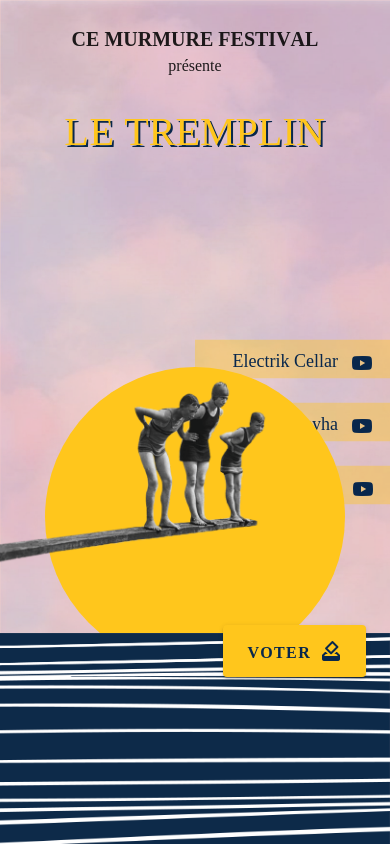
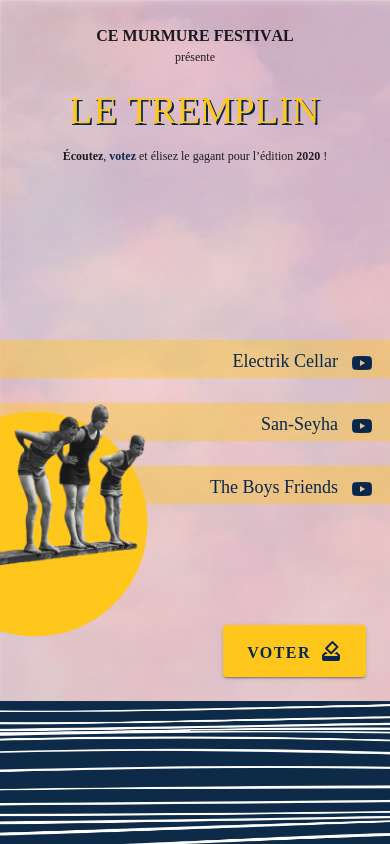
Before and after one commit to qnp/tremplin-cemurmure-2020, a Nuxt app: page / in a window 390 px wide. Shown: the top 844 px of the page. Built offline with nearby package versions, Linux system fonts and the light colour scheme; what vue-social-sharing would draw is missing.

Commit message:
responsivity, wording, UI, UX

```diff
--- a/nuxt.config.js
+++ b/nuxt.config.js
@@ -19,7 +19,7 @@ export default {
       {
         name: 'viewport',
         content:
-          'width=device-width,initial-scale=1.0,maximum-scale=3.0,user-scalable=yes',
+          'width=device-width,initial-scale=1.0,maximum-scale=1.0,user-scalable=no',
       },
       // favicons
       { name: 'msapplication-TileColor', content: '#d5dbe5' },
--- a/package.json
+++ b/package.json
@@ -11,6 +11,8 @@
     "generate": "nuxt generate"
   },
   "dependencies": {
+    "await-to-js": "^2.1.1",
+    "axios": "^0.19.2",
     "nuxt": "^2.0.0",
     "vue-social-sharing": "^2.4.7"
   },
--- a/pages/index.vue
+++ b/pages/index.vue
@@ -19,10 +19,16 @@
           text-animation(:start-delay="1") présente
         .flyer-title__tremplin
           text-animation(:start-delay="2.5" :stagger-delay="0.2" mode="to-center" reverse) LE TREMPLIN
-        .flyer-title__catchline(:class="{ show: showCatchline }") <b>Écoutez</b>, <b class="emph-text">votez</b> et élisez le gagant pour l’édition <b>2020</b> !
+        .flyer-title__catchline(:class="{ show: showCatchline }") <b>Écoutez</b>, <b class="emph-text">votez</b> et élisez le gagant pour l’édition&nbsp;<b>2020</b>&nbsp;!
 
-      v-btn.vote__button(color="primary" x-large @click="showVoteDialog = true" :disabled="doneVote")
-        .vote__button__text VOTER
+      v-btn.vote__button(
+        color="primary"
+        x-large
+        @click="showVoteDialog = true"
+        :disabled="doneVote"
+        :class="{ 'vote__button--show': showVoteButton }"
+      )
+        .vote__button__text {{ doneVote ? 'VOTÉ' : 'VOTER' }}
         v-icon.ml-2 {{ doneVote ? 'mdi-check' : 'mdi-vote' }}
 
     transition(name="t-fade-out")
@@ -39,7 +45,7 @@
         .dialog__control__text suivant
         .dialog__control__group {{ nextGroup.name }}
 
-      v-card(color="accent")
+      v-card.group__dialog(color="accent")
         v-card-title.dialog__group-name.primary.accent--text {{ selectedGroup.name }}
           v-btn.dialog__close(icon absolute @click="showGroupVideo = false")
             v-icon mdi-close
@@ -47,7 +53,7 @@
 
     v-dialog(v-model="showVoteDialog" width="580")
       v-card.vote__dialog(color="accent" dark)
-        v-card-title.secondary.justify-center.accent--text {{ voteError ? 'Erreur' : doneVote ? 'Vous avez voté' : 'Votez pour votre groupe préféré' }}
+        v-card-title.secondary.justify-center.accent--text {{ voteError ? 'Erreur' : doneVote ? 'Vous avez voté' : $vuetify.breakpoint.xs ? 'Votez' : 'Votez pour votre groupe préféré' }}
           v-btn.dialog__close(icon absolute @click="showVoteDialog = false" color="accent")
             v-icon mdi-close
         template(v-if="!doneVote && !voteError")
@@ -58,9 +64,9 @@
               @submit="e => e.preventDefault()"
               lazy-validation
             )
-              p.mt-6.primary--text Le groupe heureux élu de votre
-                v-icon.mx-2(color="secondary") mdi-heart
-                span est :
+              p.mt-4.primary--text Le groupe heureux élu de votre&nbsp;
+                v-icon.mr-2(color="secondary") mdi-heart
+                span est&nbsp;:
               v-radio-group(
                 :rules="[v => !!v || 'Choix du groupe requis']"
                 v-model="votedGroup"
@@ -73,8 +79,8 @@
                   :value="group.name"
                   color="primary"
                 )
-              p.primary--text.mb-2 Renseignez votre adresse email :
-              v-text-field(
+              p.primary--text.mb-2 Renseignez votre adresse&nbsp;email&nbsp;:
+              v-text-field.vote__email(
                 outlined
                 label="email"
                 name="email"
@@ -84,7 +90,7 @@
                 validate-on-blur
                 v-model="voteEmail"
               )
-              small Nous avons besoin de votre adresse pour vous envoyer un email afin de valider votre vote. Aucun email n’est stocké, ni partagé à des fins publicitaires.
+              small Nous avons besoin de votre adresse pour vous envoyer un email afin de valider ce vote. Aucun email n’est stocké, ni partagé à des fins publicitaires.
           v-card-actions
             v-spacer
             v-btn(large text color="secondary" @click="showVoteDialog = false") Annuler
@@ -134,6 +140,11 @@ $bounce := cubic-bezier(0.64, 0.57, 0.67, 1.53)
 make-title($size)
   font-size $size
   text-shadow (0.05 * $size) (0.05 * $size) 0 $color-accent
+
+make-sun($size)
+  width $size
+  height $size
+  border-radius 0.5 * $size
 
 absolute-full()
   position absolute
@@ -198,6 +209,7 @@ select:-webkit-autofill:focus
   text-shadow 2px 2px 0 $color-accent
   font-weight bold
   font-size 24px
+  white-space pre
 
   &::before, &::after
     content ''
@@ -231,9 +243,7 @@ select:-webkit-autofill:focus
 
   .flyer-image-sun
     position absolute
-    width $sun-size
-    height $sun-size
-    border-radius 0.5 * $sun-size
+    make-sun($sun-size)
     background-color $color-primary
     top 120%
     left 50%
@@ -244,13 +254,15 @@ select:-webkit-autofill:focus
   .flyer-image-tremplin
     absolute-full()
     background-image url('/images/tremplin.png')
-    background-position center center
+    background-position 50% 50%
     background-size 140%
     pointer-events none
 
   .flyer-image-water
-    position fixed
+    position absolute
     bottom 0
+    left 0
+    right 0
     width 100%
     height 17%
     background-position 0 0
@@ -387,14 +399,25 @@ select:-webkit-autofill:focus
     text-align center
 
 .vote__button
-  position fixed
+  position absolute
   right 24px
   bottom calc(17% + 24px)
+  opacity 0
+  transform scale(0.5)
+  transition opacity 0.5s, transform 0.5s $bounce
+
+  &--show
+    opacity 1
+    transform scale(1)
 
   .vote__button__text
     margin-top 4px
 
 .vote__dialog
+  .v-card__text
+    max-height calc(100vh - 166px)
+    overflow scroll
+
   .v-input--selection-controls .v-radio > .v-label
     padding-top 6px
 
@@ -433,20 +456,76 @@ select:-webkit-autofill:focus
   .scene
     .flyer-image-tremplin
       background-size 280%
+      background-position 64% 58%
 
-    .flyer-image-water
-      height 25%
+    .flyer-image-sun
+      left 25%
 
     .flyer-title__tremplin
       make-title(50px)
 
-@media (max-width:460px)
+    .flyer-groups
+      width 75%
+
+@media (max-width: 460px)
   .scene
     .flyer-image-tremplin
       background-size 380%
+      background-position 61% 70%
+
+    .flyer-image-sun
+      left 9%
+      make-sun(0.75 * $sun-size)
+
+    .flyer-title
+      height 168px
+
+    .flyer-title__cemurmure
+      font-size 16px
+
+    .flyer-title__presente
+      font-size 12px
 
     .flyer-title__tremplin
-      make-title(40px)
+      margin-top 16px
+      make-title(38px)
+
+    .flyer-title__catchline
+      margin-top 8px
+      font-size 12px
+
+    .flyer-groups
+      width 100%
+
+  .vote__button
+    right 24px
+
+  .dialog__control
+    top calc(100% - 64px)
+    box-shadow 0px 3px 1px -2px rgba(0, 0, 0, 0.2), 0px 2px 2px 0px rgba(0, 0, 0, 0.14), 0px 1px 5px 0px rgba(0, 0, 0, 0.12);
+
+  .v-dialog > .v-card.vote__dialog > .v-card__title
+    font-size 16px
+
+  .v-dialog > .v-card > .v-card__text
+    padding 0 24px 18px
+
+  .vote__email
+    font-size 12px
+
+@media (max-width: 370px)
+  .scene
+    .flyer-image-sun
+      left 7%
+
+    .flyer-group
+      font-size 14px
+
+  .v-dialog > .v-card.group__dialog > .v-card__title
+    font-size 16px
+
+  .vote__email
+    font-size 12px
 
 @keyframes slide-water
   0%
@@ -484,22 +563,39 @@ select:-webkit-autofill:focus
 </style>
 
 <script>
+import to from 'await-to-js';
+import axios from 'axios';
 import TextAnimation from '@/components/TextAnimation';
 import YoutubeVideo from '@/components/YoutubeVideo';
 
 const emailRegex = /^(([^<>()\[\]\\.,;:\s@"]+(\.[^<>()\[\]\\.,;:\s@"]+)*)|(".+"))@((\[[0-9]{1,3}\.[0-9]{1,3}\.[0-9]{1,3}\.[0-9]{1,3}])|(([a-zA-Z\-0-9]+\.)+[a-zA-Z]{2,}))$/;
-const shareEmailSubject = 'Votez pour le templin Cemurmure 2020 !'
+const shareEmailSubject = 'Votez pour le templin Cemurmure 2020 !';
 const shareEmailBody = 'http://tremplin2020.cemurmurefestival.com';
 
 function encode(str) {
   if (global.encodeURIComponent) {
-    return global.encodeURIComponent(str)
+    return global.encodeURIComponent(str);
   } else {
     return str;
   }
 }
 
-const shareMailto = 'mailto:?subject=' + encode(shareEmailSubject) +'&body=' + encode(shareEmailBody);
+const emailCloudFnUrlDev =
+  'http://localhost:5001/ce-murmure-festival/europe-west1/sendVoteEmail';
+const emailCloudFnUrlProd =
+  'http://localhost:5001/ce-murmure-festival/europe-west1/sendVoteEmail';
+const emailCloudFnUrl =
+  process.env.NODE_ENV === 'production'
+    ? emailCloudFnUrlProd
+    : emailCloudFnUrlDev;
+
+const shareMailto =
+  'mailto:?subject=' +
+  encode(shareEmailSubject) +
+  '&body=' +
+  encode(shareEmailBody);
+
+const fakeLoadingDelay = 0 * 1500;
 
 export default {
   components: {
@@ -527,20 +623,24 @@ export default {
         { name: 'San-Seyha', code: 'iPGgnzc34tY' },
         { name: 'The Boys Friends', code: 'Tj2m42KEHwo' },
       ],
+      showVoteButton: false,
       showVoteDialog: false,
       votedGroup: null,
       validVote: false,
       voteEmail: null,
-      emailRules: [v => !!v || 'Adresse email requise', v => emailRegex.test(v) || 'Format d’email invalide'],
+      emailRules: [
+        v => !!v || 'Adresse email requise',
+        v => emailRegex.test(v) || 'Format d’email invalide',
+      ],
       voteLoading: false,
       voteError: false,
       doneVote: false,
       shareMailto,
     };
   },
-  created() {
+  mounted() {
     this.load();
-    setTimeout(() => this.loadedImages++, 1500);
+    setTimeout(() => this.loadedImages++, fakeLoadingDelay);
   },
   computed: {
     loadProgress() {
@@ -550,7 +650,7 @@ export default {
       return !this.loading ? 'scene--started' : null;
     },
     loading() {
-      return false;
+      // return false;
       return (
         !this.finishLoading || this.loadedImages < this.imageSources.length + 1
       );
@@ -602,9 +702,12 @@ export default {
       this.validVote = this.$refs.form.validate();
       if (this.validVote) {
         this.voteLoading = true;
-        await new Promise(resolve => setTimeout(resolve, 2000));
+        const [error, response] = await to(
+          axios.post(emailCloudFnUrl, { email: this.voteEmail })
+        );
         this.voteLoading = false;
-        this.doneVote = true;
+        if (error) this.voteError = true;
+        else this.doneVote = true;
       }
     },
   },
@@ -617,11 +720,19 @@ export default {
     finishLoading() {
       if (this.finishLoading) {
         setTimeout(() => (this.showCatchline = true), 4000);
-        setTimeout(() => (this.showGroups = true), 0 /* 5500 */);
+        setTimeout(() => (this.showGroups = true), 0 * 5500);
+        setTimeout(() => (this.showVoteButton = true), 0 * 7500);
       }
     },
     showGroupVideo() {
-      if (!this.showGroupVideo) this.selectedGroup = {};
+      if (!this.showGroupVideo) {
+        setTimeout(() => (this.selectedGroup = {}), 500);
+      }
+    },
+    showVoteDialog() {
+      if (!this.showVoteDialog) {
+        setTimeout(() => (this.voteError = false), 500);
+      }
     },
   },
 };
```
Also changed, not shown: 1 other file (tests, documents, lock files or other folders).
